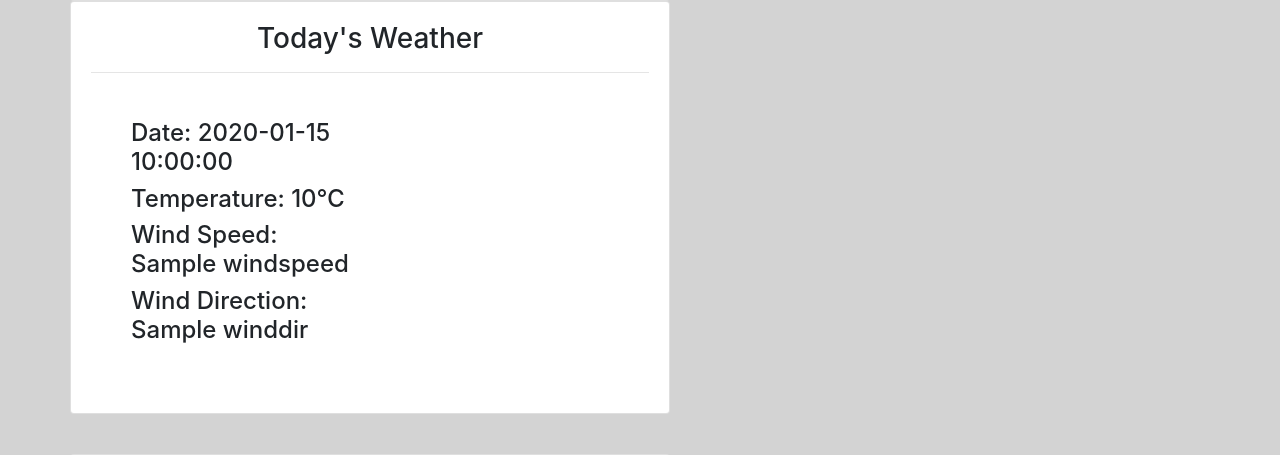
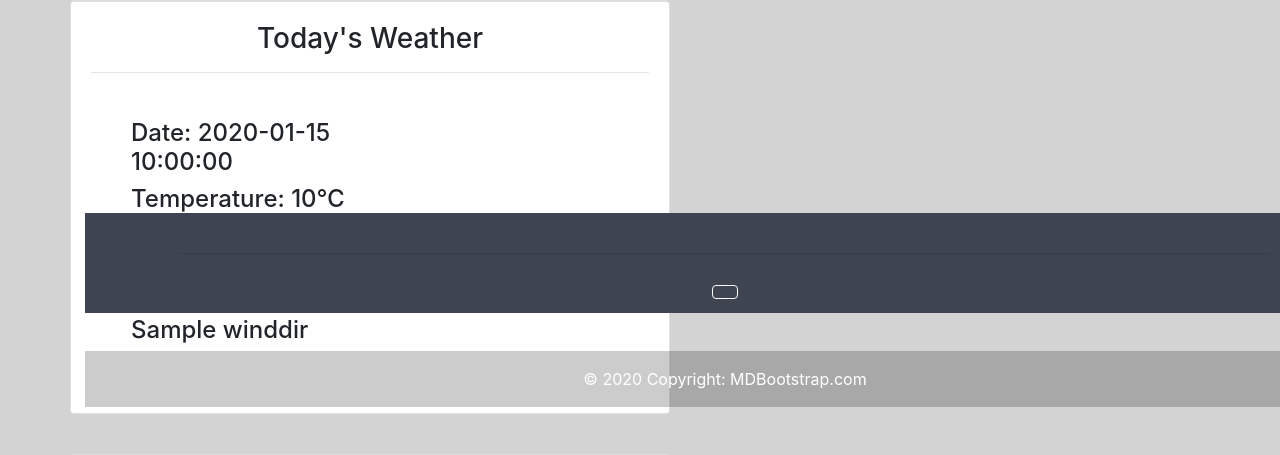
Before and after one commit to Devoalda/Weather-Station, a Flask app: template flaskProject/templates/index.html in a window 1280 px wide. Shown: the part 487-942 px from the top of the page. Run offline with Flask 2, Linux system fonts and the light colour scheme; the template is opened without the code that fills it: most values are stand-ins (such as "Sample title", 1, 10 or a date in 2020); some libraries are stand-ins or nearby versions.

Commit message:
fixed 404

```diff
--- a/flaskProject/app.py
+++ b/flaskProject/app.py
@@ -48,12 +48,11 @@ def search():
             return None
 
     if request.method == 'POST':
-        location = request.form['location']
-        resp = get_weather_from_Server(location)
+        resp = request.form['location']
         if resp is None:
             return redirect('404')
         if resp:
-            return redirect('location/' + location)
+            return redirect('location/' + resp)
     return render_template('search.html')
 
 
@@ -86,7 +85,7 @@ def index(country):  # put application's code here
 
     apiData = get_weather_from_Server(country)
     if apiData is None:
-        return redirect('404')
+        return redirect(url_for('error404'))
 
 
     def countryRegionDetails(data):
--- a/flaskProject/static/css/styles.css
+++ b/flaskProject/static/css/styles.css
@@ -8,6 +8,14 @@ body {
 
 hr {
 
+}
+
+footer {
+   position: fixed;
+   bottom: 0;
+   width: 100%;
+   height: 100px;   /* Height of the footer */
+   background: #6cf;
 }
 
 .banner {
--- a/flaskProject/templates/base.html
+++ b/flaskProject/templates/base.html
@@ -61,7 +61,51 @@
 {% block content %}
 
 {% endblock %}
+<!-- Remove the container if you want to extend the Footer to full width. -->
+<!-- foooter -->
+<div class="container my-5">
+    <!-- Footer -->
+    <footer
+            class="text-center text-lg-start text-white"
+            style="background-color: #3e4551"
+    >
+        <!-- Grid container -->
+        <div class="container p-4 pb-0">
 
+            <!-- Section: Links -->
+
+
+            <hr class="mb-4"/>
+
+            <!-- Section: Social media -->
+            <section class="mb-4 text-center">
+                <!-- Facebook -->
+                <a
+                        class="btn btn-outline-light btn-floating m-1"
+                        href="#!"
+                        role="button"
+                ><i class="fab fa-facebook-f"></i
+                ></a>
+            </section>
+            <!-- Section: Social media -->
+        </div>
+        <!-- Grid container -->
+
+        <!-- Copyright -->
+        <div
+                class="text-center p-3"
+                style="background-color: rgba(0, 0, 0, 0.2)"
+        >
+            © 2020 Copyright:
+            <a class="text-white" href="https://mdbootstrap.com/"
+            >MDBootstrap.com</a
+            >
+        </div>
+        <!-- Copyright -->
+    </footer>
+    <!-- Footer -->
+</div>
+<!-- End of .container -->
 <script>
     // window.onload = loader;
     //
--- a/flaskProject/templates/search.html
+++ b/flaskProject/templates/search.html
@@ -15,7 +15,7 @@
 <body class="wallpaper">
 
 <div class="container-fluid">
-<!--    <img class="wallpaper" src="{{ url_for('static',filename='images/beach.jpg') }}">-->
+    <!--    <img class="wallpaper" src="{{ url_for('static',filename='images/beach.jpg') }}">-->
     <form method="post">
         <div class="input-group searchBar">
             <input type="text" class="form-control" id="searchBar" placeholder="Search a Location"
@@ -29,8 +29,10 @@
             </div>
         </div>
     </form>
+    <!-- Footer -->
+<!--builtRoute.pkl-->
+    <!-- Footer -->
 </div>
-
 <!-- Optional JavaScript -->
 
 <!-- jQuery first, then Popper.js, then Bootstrap JS -->
```
